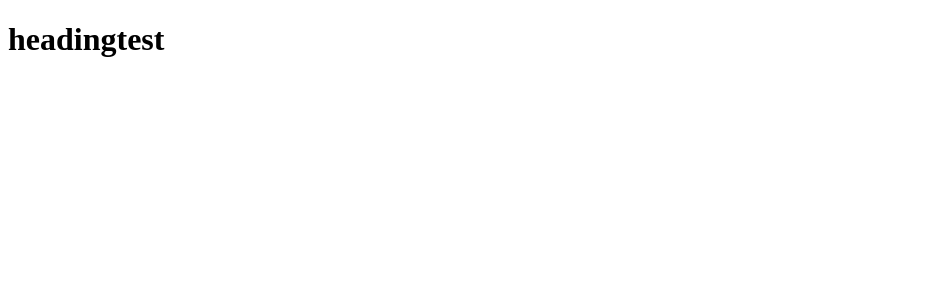
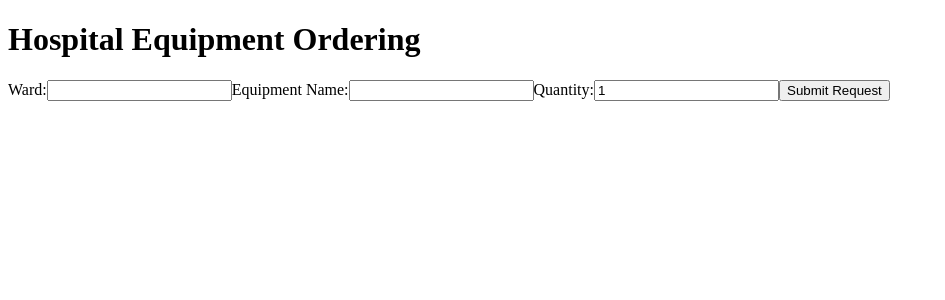
Before and after one commit to bloofish/hospital-equipment-ordering, a React app in the folder client/: page / in a window 1280 px wide. Shown: the top 300 px of the page, without its empty margins (0-945 px from the left). Built offline with nearby package versions, Linux system fonts and the light colour scheme.

Commit message:
fixing prevs commit

```diff
--- a/client/src/App.js
+++ b/client/src/App.js
@@ -1,7 +1,11 @@
 import React from 'react';
+import EquipmentForm from './EquipmentForm';
 
 function App() {
-  return <h1>headingtest</h1>;
+  return <div>
+  <h1>Hospital Equipment Ordering</h1>
+  <EquipmentForm />
+</div>;
 }
 
 export default App;
--- /dev/null
+++ b/client/src/EquipmentForm.js
@@ -0,0 +1,77 @@
+import React, { useState } from "react";
+
+function EquipmentForm() {
+  const [ward, setWard] = useState("");
+  const [equipment, setEquipment] = useState("");
+  const [quantity, setQuantity] = useState(1);
+  const [responseMessage, setResponseMessage] = useState(""); // store response
+
+  const handleSubmit = async (e) => {
+    e.preventDefault();
+
+    try {
+      //send a fetch request submitting form data and saving the response
+      const response = await fetch("http://localhost:3000/submit-request", {
+        method: "POST",
+        headers: {
+          "Content-Type": "application/json",
+        },
+        body: JSON.stringify({
+          ward_id: ward,
+          equipment_name: equipment,
+          quantity: quantity,
+        }),
+      });
+      //data from the response
+      const data = await response.json();
+
+      if (response.ok) {
+        setResponseMessage(data.message); // Display the success message
+      } else {
+        setResponseMessage(data.message || "Failed to submit request to server");
+      }
+    } catch (error) {
+      console.error("Error:", error);
+      setResponseMessage("Error submitting request at client");
+    }
+  };
+
+  return (
+    <div>
+      <form onSubmit={handleSubmit}>
+        <label>
+          Ward:
+          <input
+            type="number"
+            value={ward}
+            onChange={(e) => setWard(e.target.value)}
+            required
+          />
+        </label>
+        <label>
+          Equipment Name:
+          <input
+            type="text"
+            value={equipment}
+            onChange={(e) => setEquipment(e.target.value)}
+            required
+          />
+        </label>
+        <label>
+          Quantity:
+          <input
+            type="number"
+            value={quantity}
+            onChange={(e) => setQuantity(e.target.value)}
+            min="1"
+            required
+          />
+        </label>
+        <button type="submit">Submit Request</button>
+      </form>
+      {responseMessage && <p>{responseMessage}</p>}
+    </div>
+  );
+}
+
+export default EquipmentForm;
--- a/client/webpack.config.js
+++ b/client/webpack.config.js
@@ -26,7 +26,7 @@ module.exports = {
   ],
   devServer: {
     static: path.join(__dirname, 'dist'),  // folder to serve
-    port: 3000,
+    port: 3001,
     hot: true,  // hot reloading on
   },
 };
```
